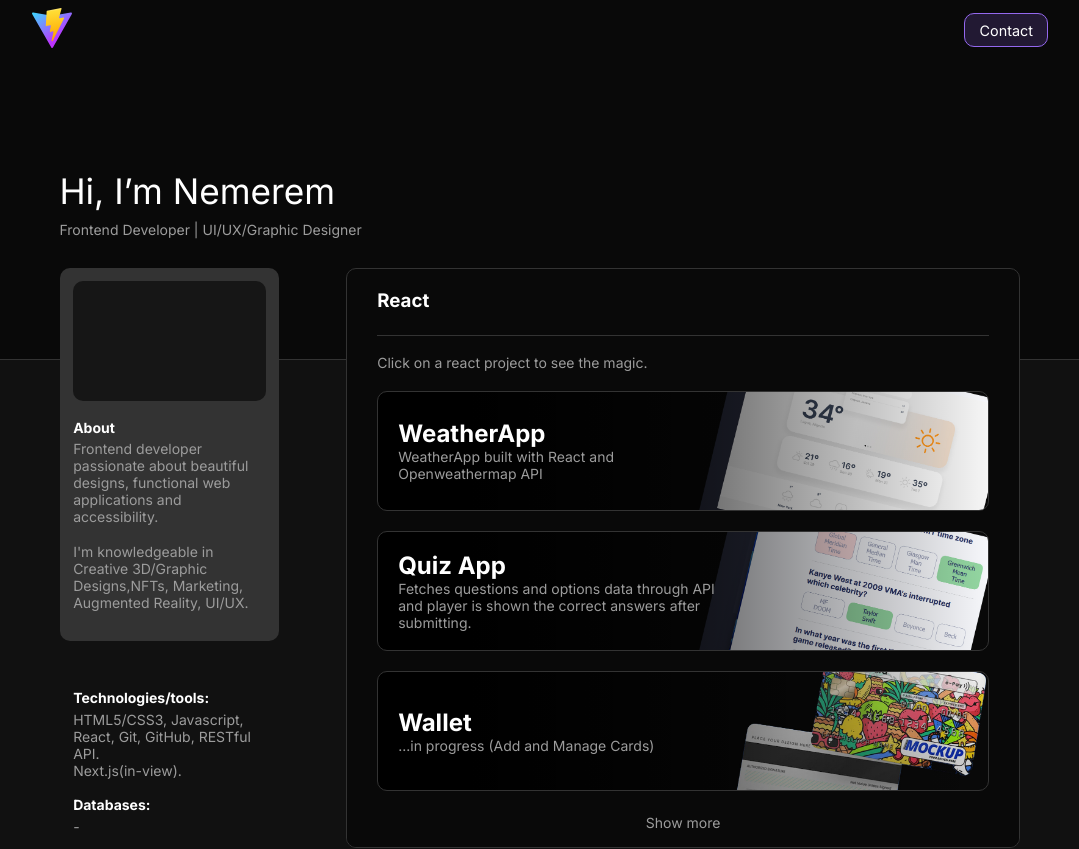
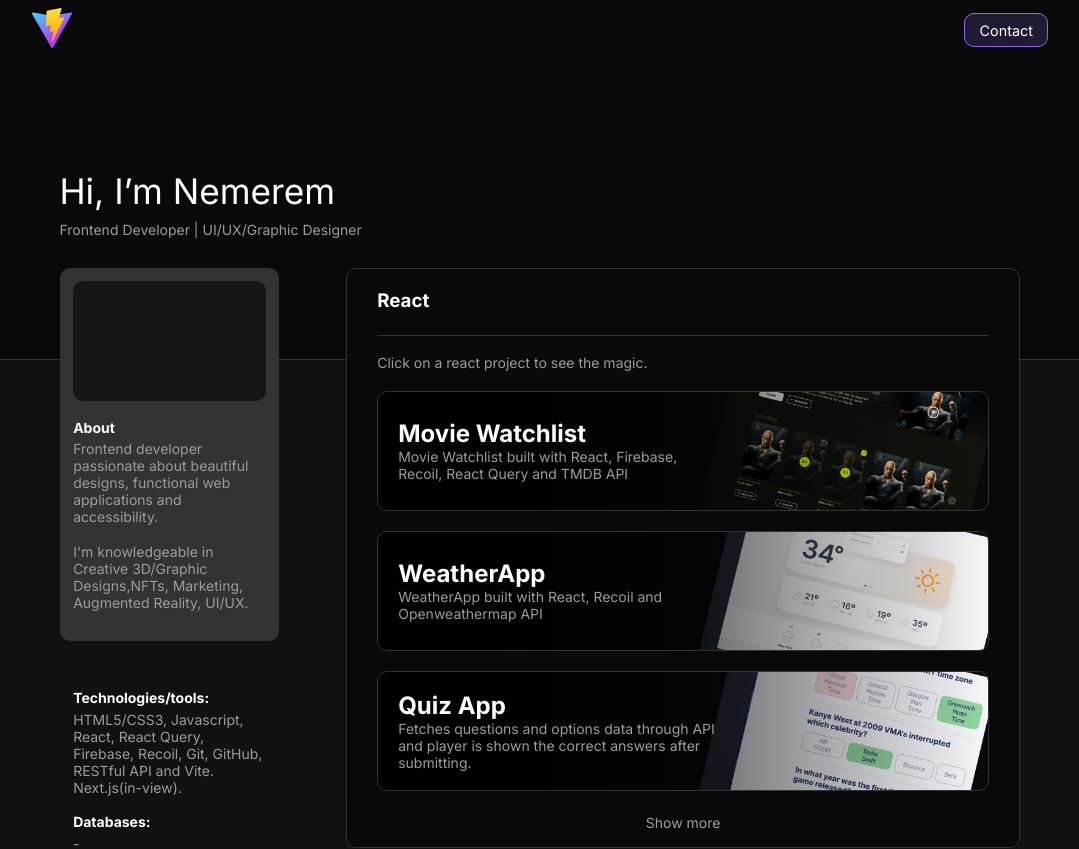
Before and after one commit to nemerem-x/my-portfolio, a React (Vite) app: page / in a window 1280 px wide. Shown: the top 849 px of the page, without its empty margins (100-1179 px from the left). Built offline with nearby package versions, Linux system fonts and the light colour scheme.

Commit message:
added one project and updated tech

```diff
--- a/components/Sidebar.jsx
+++ b/components/Sidebar.jsx
@@ -30,7 +30,7 @@ export default function Sidebar() {
           </div>
           <div className="skillset">
             <h3>Technologies/tools:</h3>
-            <p>HTML5/CSS3, Javascript, React, Git, GitHub, RESTful API. <br></br> Next.js(in-view).</p>
+            <p>HTML5/CSS3, Javascript, React, React Query, Firebase, Recoil, Git, GitHub, RESTful API and Vite. <br></br> Next.js(in-view).</p>
 
             <h3>Databases:</h3>
             <p>-</p>
--- a/src/projects.js
+++ b/src/projects.js
@@ -27,11 +27,19 @@ const projectJavascript = [
 
 const projectReact = [
   {
+    id: 5,
+    technology:"React",
+    src:'../watchlist_react.jpg',
+    title: "Movie Watchlist",
+    info: "Movie Watchlist built with React, Firebase, Recoil, React Query and TMDB API",
+    link: "https://github.com/nemerem-x/Movie-Watchlist-React"
+  },
+  {
     id: 3,
     technology:"React",
     src:'../weatherapp.jpg',
     title: "WeatherApp",
-    info: "WeatherApp built with React and Openweathermap API",
+    info: "WeatherApp built with React, Recoil and Openweathermap API",
     link: "  https://stalwart-kataifi-33cc06.netlify.app/"
   },
   {
```
Also changed, not shown: public/watchlist_react.jpg (added).
